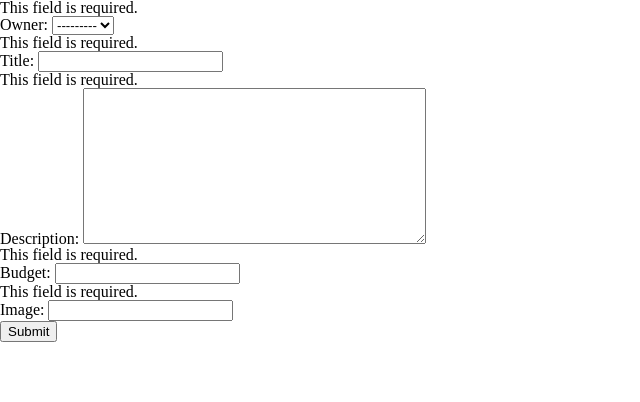
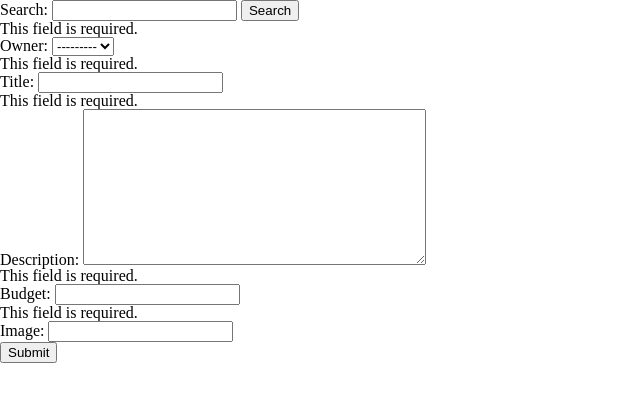
Before and after one commit to kevinpatel22/crowdfunder, a Django app: page /save/ in a window 1280 px wide. Shown: the top 402 px of the page, without its empty margins (0-640 px from the left). Run offline with Django 3.2, Linux system fonts and the light colour scheme; some libraries are stand-ins or nearby versions.

Commit message:
added search feature

```diff
--- a/crowdfunder_project/crowdfunder_project/templates/base.html
+++ b/crowdfunder_project/crowdfunder_project/templates/base.html
@@ -12,6 +12,14 @@
 </head>
 
 <body>
+    <form action="{% url 'search_project' %}" method="get">
+        <label for ="search_project">
+            <span>Search:</span>
+            <input type="search" id="search_project" name="query" value="{{ query }}"/>
+        </label>
+        <input type="submit" value="Search"/>
+    </form>
+
 
     {% block content %}
     {% endblock %}
--- a/crowdfunder_project/crowdfunder_project/urls.py
+++ b/crowdfunder_project/crowdfunder_project/urls.py
@@ -22,7 +22,8 @@ urlpatterns = [
     path('project/new', new_project, name='new_project'),
     path('', root),
     path('home/', home_page, name='home_page'),
-    path('save/', save_project, name='save_project')
+    path('save/', save_project, name='save_project'),
+    path('search', search_project, name ='search_project'),
     # path('projects/', show_project, name='projects_page'),
     # path('login/', login_view, name='login'),
     # path('logout/', logout_view, name='logout'),
--- a/crowdfunder_project/crowdfunder_project/views.py
+++ b/crowdfunder_project/crowdfunder_project/views.py
@@ -32,6 +32,14 @@ def save_project(request):
         response = render(request, 'new_project.html', context)
         return HttpResponse(response)
 
+def search_project(request):
+    query = request.GET['query']
+    search_results = Project.objects.filter(title=query)
+    context = {'projects': search_results, 'query': query}
+    response = render(request, 'search.html', context)
+    return HttpResponse(response)
+
+
 # def show_project(request, project_id):
     # show_project = Project.objects.get(id=project_id)
     # context = {'form': form, 'error_msg': 'You have invalid form, try again!'}
```
Also changed, not shown: crowdfunder_project/crowdfunder_project/templates/search.html (added, +14 -0 lines), crowdfunder_project/db.sqlite3.
